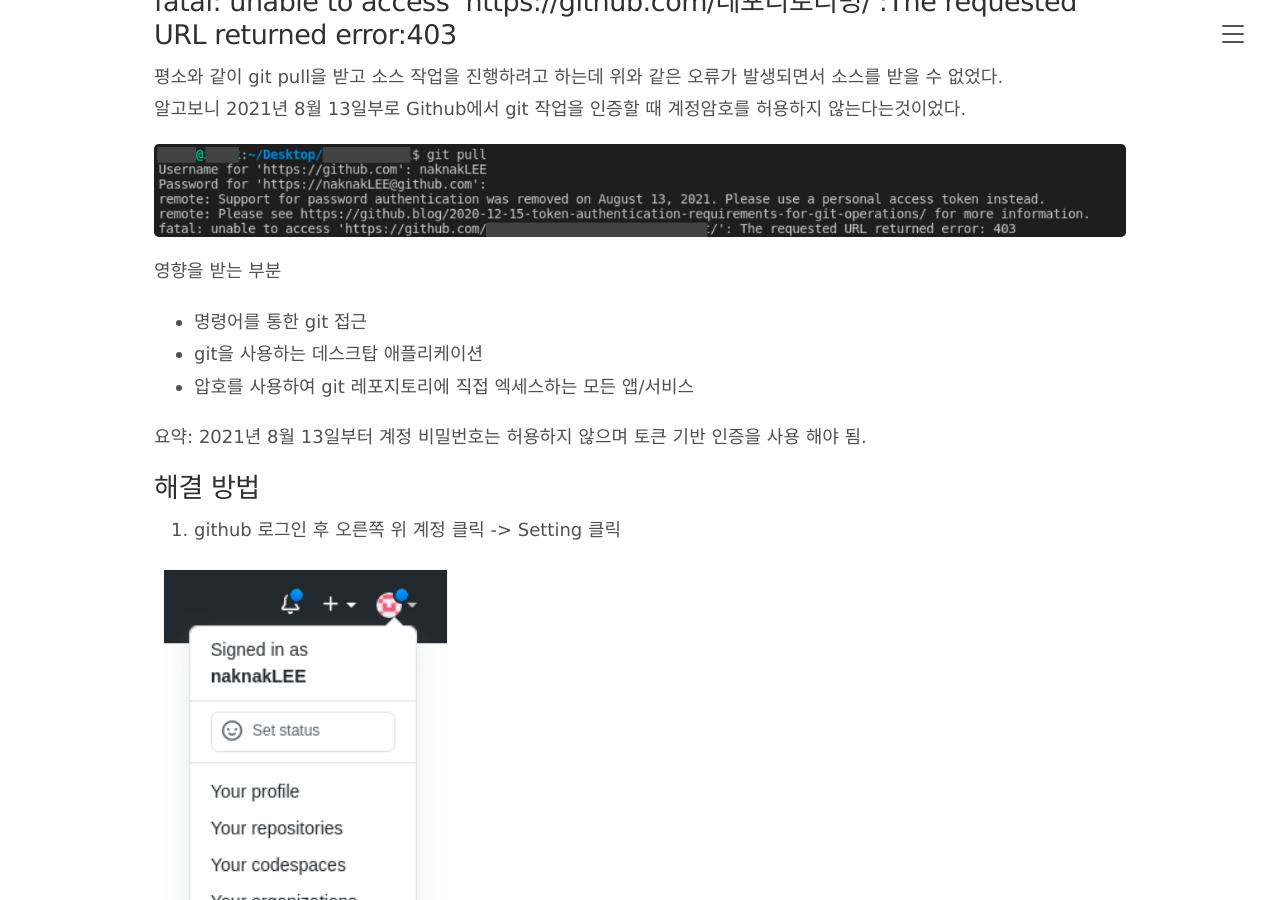
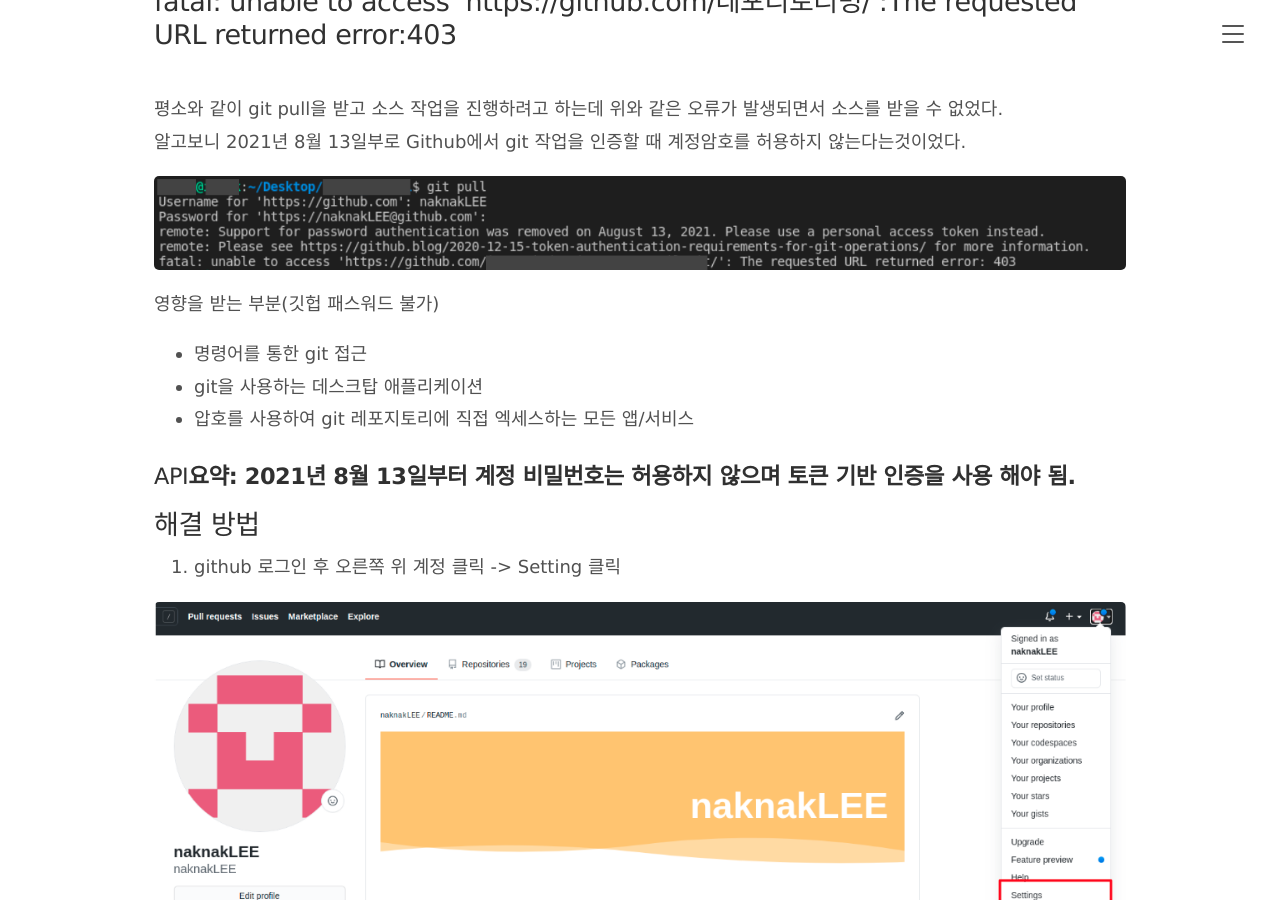
Before and after one commit to naknakLEE/naknakLEE.github.io, a Jekyll site: the page built from _posts/2021-08-15-github-personal-access-token.md, in a window 1280 px wide and 900 px high, scrolled down 401 px. Built offline with Jekyll 4.4.1, drawn with Linux system fonts in a browser that asks for light colours; comment, search, counter and statistics services are not loaded.

Commit message:
Feature: 포스팅 수정

```diff
--- a/_posts/2021-08-15-github-personal-access-token.md
+++ b/_posts/2021-08-15-github-personal-access-token.md
@@ -11,25 +11,26 @@
 ## remote: Please  see https://github.blog/2020-12-15-token-authentication-requirements-for-git-operations/for more infomations.
 ##  fatal: unable to  access 'https://github.com/레포리토리명/':The requested URL returned error:403
 
+<br>
 평소와 같이 git pull을 받고 소스 작업을 진행하려고 하는데 위와 같은 오류가 발생되면서 소스를 받을 수 없었다.
 알고보니 2021년 8월 13일부로 Github에서 git 작업을 인증할 때 계정암호를 허용하지 않는다는것이었다.
 
 ![token1](/public/images/2021-08-15-github-personal-access-token-1.png)
 
 
-영향을 받는 부분
+영향을 받는 부분(깃헙 패스워드 불가)
 - 명령어를 통한 git 접근
 - git을  사용하는 데스크탑 애플리케이션
 - 압호를 사용하여 git 레포지토리에 직접 엑세스하는 모든 앱/서비스
 
-요약:  2021년 8월 13일부터 계정 비밀번호는 허용하지 않으며 토큰 기반 인증을 사용 해야  됨.
+### API**요약:  2021년 8월 13일부터 계정 비밀번호는 허용하지 않으며 토큰 기반 인증을 사용 해야  됨.**
 
 ## 해결 방법
 
 
 1. github 로그인 후 오른쪽 위 계정 클릭 -> Setting 클릭
 
-![token3](/public/images/2021-08-15-github-personal-access-token-3.png)
+![token3](/public/images/2021-08-15-github-personal-access-token-10.png)
 
 2. 메뉴 아래쪽에 Developer settings 클릭
 
```
